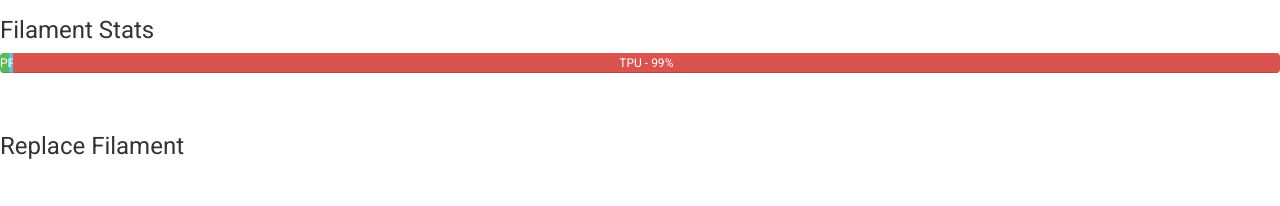
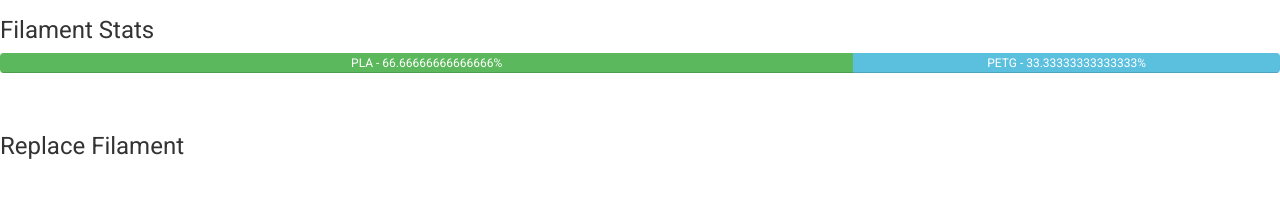
Before and after one commit to roboticsDev1584/Filament-Dashboard, a plain HTML site: page index.html in a window 1280 px wide. Shown: the part 63-269 px from the top of the page. Drawn offline with nearby package versions, Linux system fonts and the light colour scheme.

Commit message:
Updated stats layout in index.html

```diff
--- a/index.html
+++ b/index.html
@@ -166,6 +166,7 @@
         plaPercent = plaT/dataArr.length;
         petgPercent = petgT/dataArr.length;
         absPercent = absT/dataArr.length;
+        plaPercent*=100;petgPercent*=100;absPercent*=100;
         tpuPercent = 100-plaPercent-petgPercent-absPercent;
         $(".plaPercent").text(`${plaPercent}`);$(".plaBar").css("width", `${plaPercent}%`);
         $(".petgPercent").text(`${petgPercent}`);$(".petgBar").css("width", `${petgPercent}%`);
```
